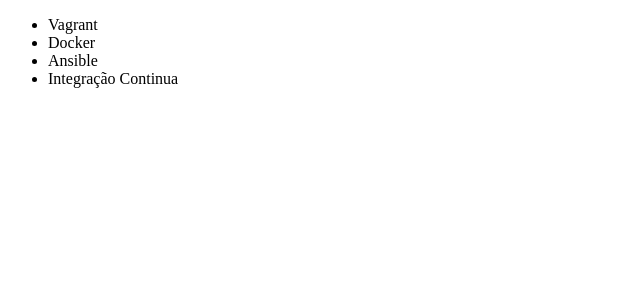
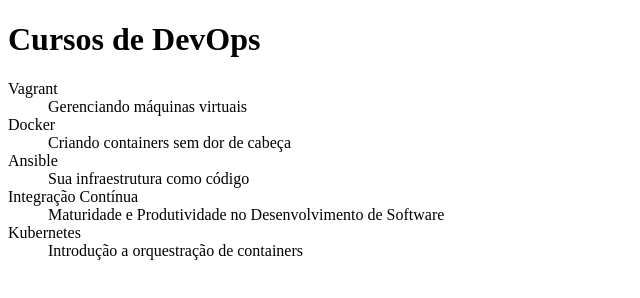
Before and after one commit to Robson-Teixeira/git-github-II, a plain HTML site: page src/index.html in a window 1280 px wide. Shown: the whole page, without its empty margins (0-640 px from the left). Drawn offline with Linux system fonts and the light colour scheme.

Commit message:
GitHub e OpenSource: Unindo commits

```diff
--- a/src/index.html
+++ b/src/index.html
@@ -5,11 +5,23 @@
     <title>Cursos da Alura</title>
 </head>
 <body>
-    <ul>
-        <li>Vagrant</li>
-        <li>Docker</li>
-        <li>Ansible</li>
-        <li>Integração Continua</li>
-    </ul>
+    <h1>Cursos de DevOps</h1>
+
+    <dl>
+        <dt>Vagrant</dt>
+        <dd>Gerenciando máquinas virtuais</dd>
+
+        <dt>Docker</dt>
+        <dd>Criando containers sem dor de cabeça</dd>
+
+        <dt>Ansible</dt>
+        <dd>Sua infraestrutura como código</dd>
+
+        <dt>Integração Contínua</dt>
+        <dd>Maturidade e Produtividade no Desenvolvimento de Software</dd>
+
+        <dt>Kubernetes</dt>
+        <dd>Introdução a orquestração de containers</dd>
+    </dl>
 </body>
 </html>
```
Also changed, not shown: 1 other file.
